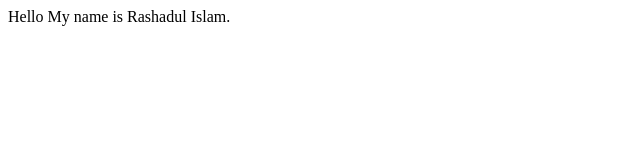
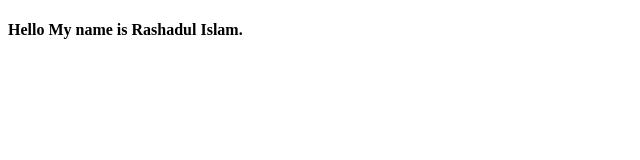
Before and after one commit to rashadulislam6452/test, a plain HTML site: page index.html in a window 1280 px wide. Shown: the whole page, without its empty margins (0-640 px from the left). Drawn offline with Linux system fonts and the light colour scheme.

Commit message:
first update

```diff
--- a/index.html
+++ b/index.html
@@ -6,6 +6,6 @@
     <title>Test Page</title>
 </head>
 <body>
-    Hello My name is Rashadul Islam.
+    <h4>Hello My name is Rashadul Islam.</h4>
 </body>
 </html>
```
